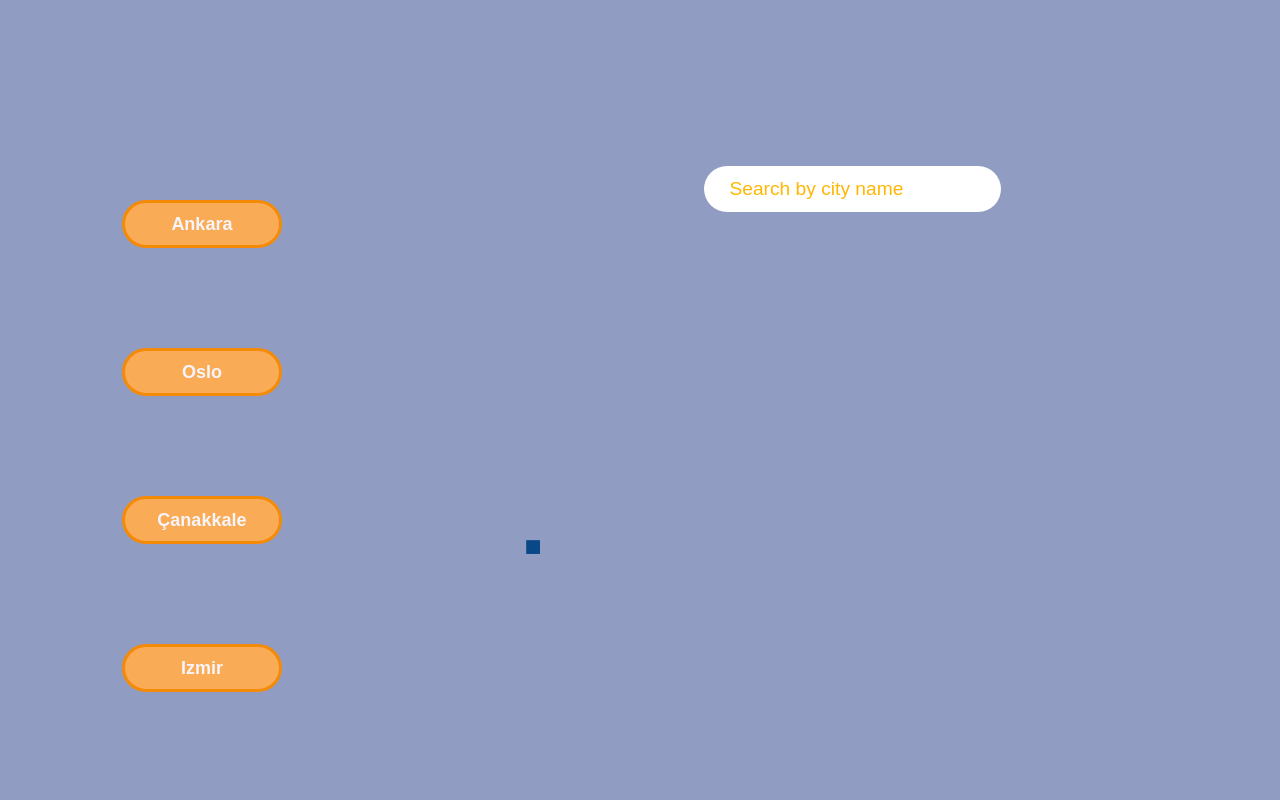
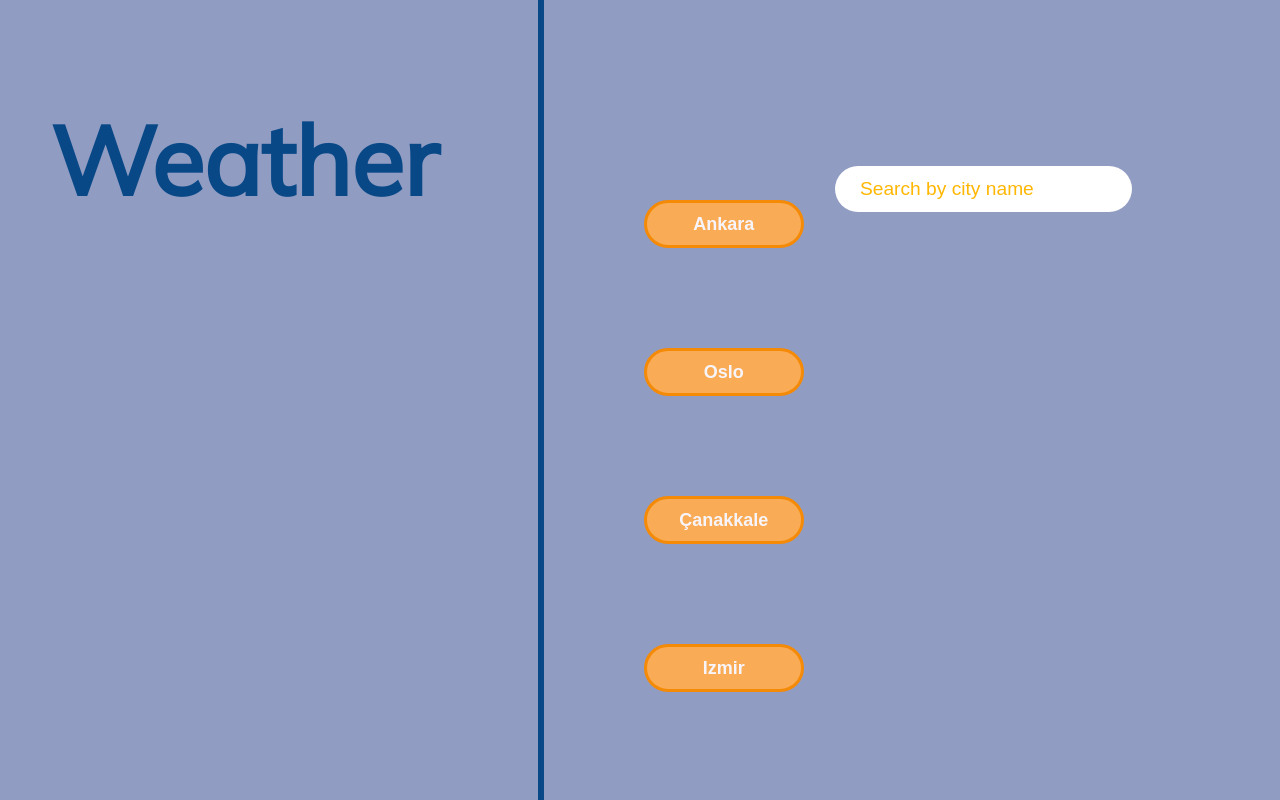
Before and after one commit to ececanga/weather-app-react, a React (Create React App) app: page / in a window 1280 px wide. Shown: the top 800 px of the page. Built offline with nearby package versions, Linux system fonts and the light colour scheme.

Commit message:
CSS updates

```diff
--- a/src/App.js
+++ b/src/App.js
@@ -55,10 +55,9 @@ function App() {
     return (
         <div className="app">
             <div className="row">
-                <div className="weatherColumn">
-                    <h2>.</h2>
+                <h2>Weather</h2>
+                <div className="vl">
                 </div>
-
                 <div className="citiesColumn">
                     <div className="favoriteCities">
                         <div className="Ankara">
--- a/src/index.css
+++ b/src/index.css
@@ -61,13 +61,18 @@ h1 {
 
 h2 {
     display: inline-block;
-    transform: rotate(270deg);
+    //transform: rotate(270deg);
     transform-origin: left;
     font-size: 6rem;
     color: #084887;
-    padding-top: 1000px;
+    padding-left: 50px;
+    padding-top: 100px;
 }
-
+.vl {
+    border-left: 6px solid #084887;
+    height: 1500px;
+    margin-left: 100px;
+}
 .app {
     width: 100%;
     position: relative;
```
